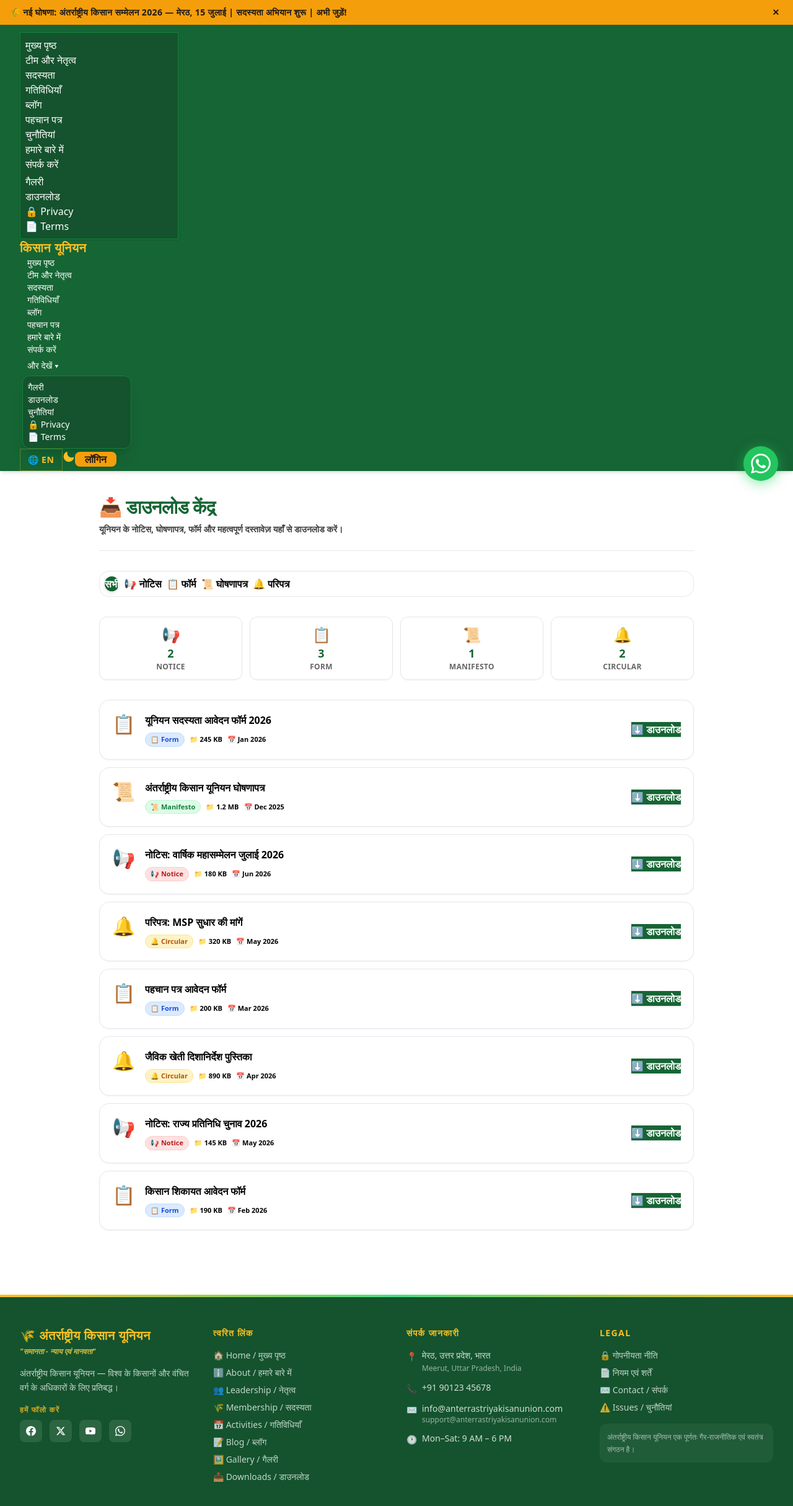
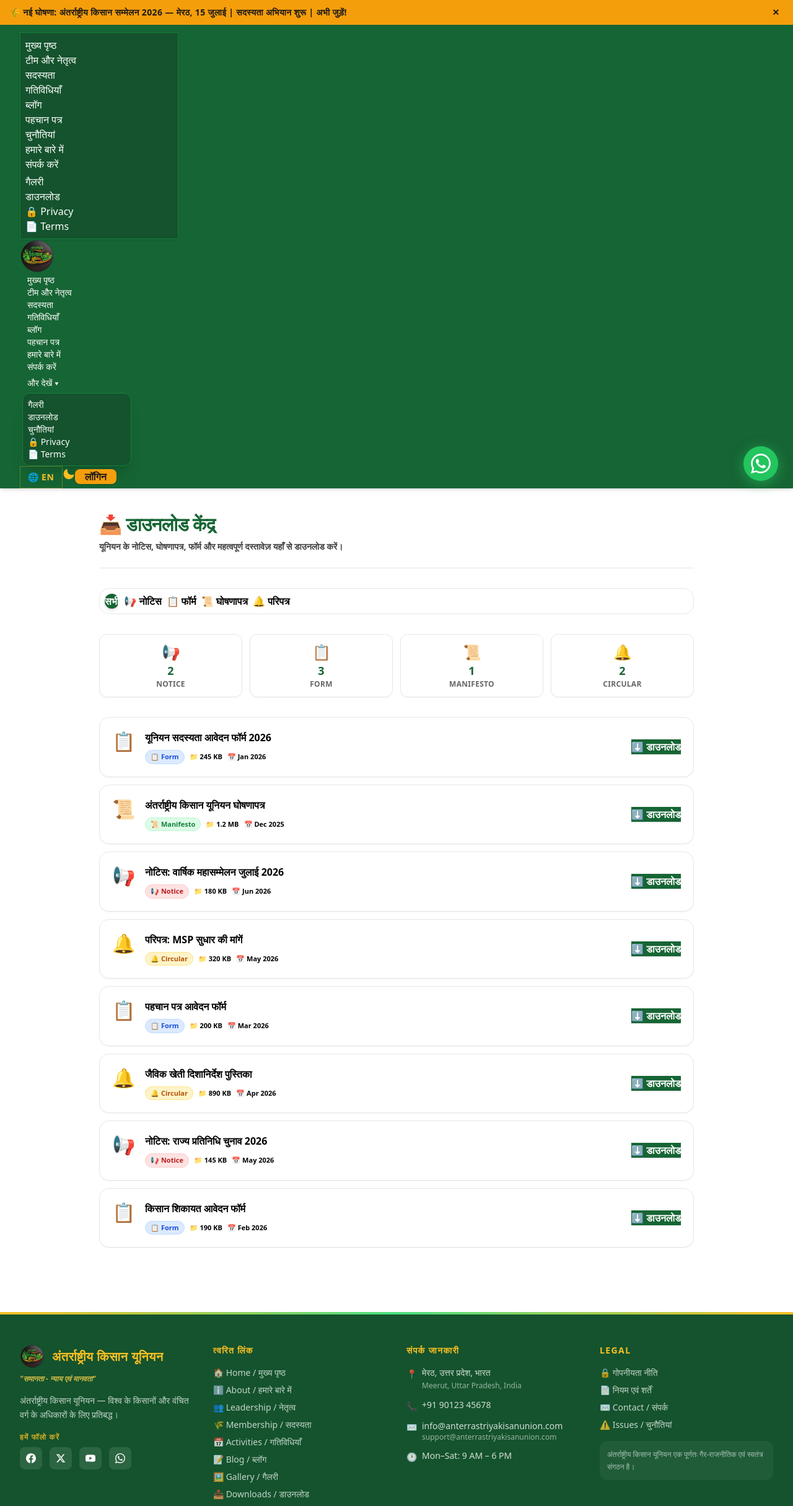
Before and after one commit to AnujHub03/Anterrastriya-kisian-union, a React (Vite) app: page /downloads in a window 1280 px wide. Shown: the top 2430 px of the page at 62% size. Built offline with nearby package versions, Linux system fonts and the light colour scheme; a web font is replaced by a local one.

Commit message:
Feat :adding logo in navbar and footer

```diff
--- a/src/Components/Footer.jsx
+++ b/src/Components/Footer.jsx
@@ -19,8 +19,20 @@ const Footer = () => {
      {/* Brand Column */}
       <div className="sm:col-span-2 lg:col-span-1 space-y-4">
         <div>
-              <h3 className="text-xl font-black text-amber-400 tracking-wide">🌾 अंतर्राष्ट्रीय किसान यूनियन</h3>
-              <p className="text-xs font-bold text-amber-300/80 italic mt-1">{f.tagline}</p>
+          <div className="flex items-center gap-3 flex-wrap sm:flex-nowrap">
+            <img
+              src="/Logo/logo.png"
+              // alt={t.navbar.brand}
+              className="h-10 w-auto object-contain max-h-10"
+              onError={(e) => {
+                // Graceful fallback text if the logo image fails to load
+                e.target.style.display = 'none';
+                e.target.parentNode.innerHTML = `<span className="text-xl font-bold text-amber-400 tracking-wide">${t.navbar.brand}</span>`;
+              }}
+            />
+            <h3 className="text-xl font-black text-amber-400 tracking-wide">अंतर्राष्ट्रीय किसान यूनियन</h3>
+          </div>
+          <p className="text-xs font-bold text-amber-300/80 italic mt-2">{f.tagline}</p>
         </div>
         <p className="text-sm opacity-75 leading-relaxed">{f.desc}</p>
         {/* Social Icons */}
--- a/src/Components/Navbar.jsx
+++ b/src/Components/Navbar.jsx
@@ -61,8 +61,17 @@ const Navbar = () => {
             {mobileOnlyLinks}
           </ul>
         </div>
-        <Link to="/" className="btn btn-ghost text-xl font-bold text-amber-400 tracking-wide normal-case p-0 hover:bg-transparent">
-          {t.navbar.brand}
+         <Link to="/" className="btn btn-ghost p-0 hover:bg-transparent flex items-center">
+          <img
+            src="/Logo/logo.png"
+            // alt={t.navbar.brand}
+            className="h-14 w-auto object-contain max-h-18"
+            onError={(e) => {
+              // Graceful fallback text if the logo image fails to load
+              e.target.style.display = 'none';
+              e.target.parentNode.innerHTML = `<span className="text-xl font-bold text-amber-400 tracking-wide">${t.navbar.brand}</span>`;
+            }}
+          />
         </Link>
       </div>
 
```
Also changed, not shown: public/Logo/logo.png (added). Lines whose indentation alone changed are shown as unchanged.
